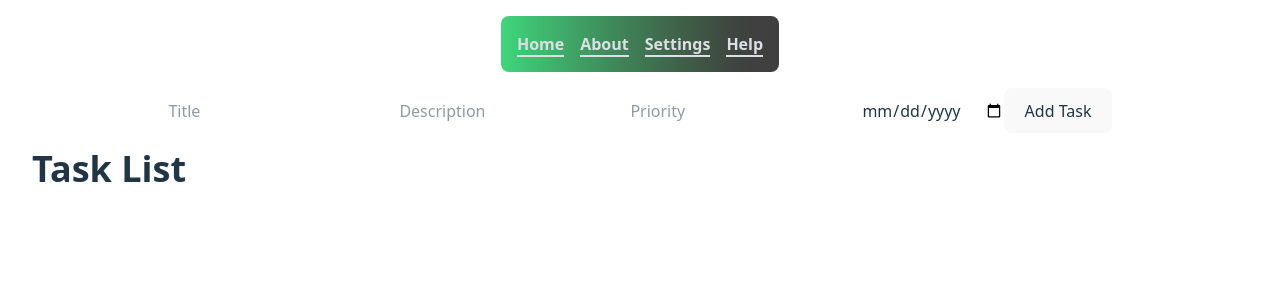
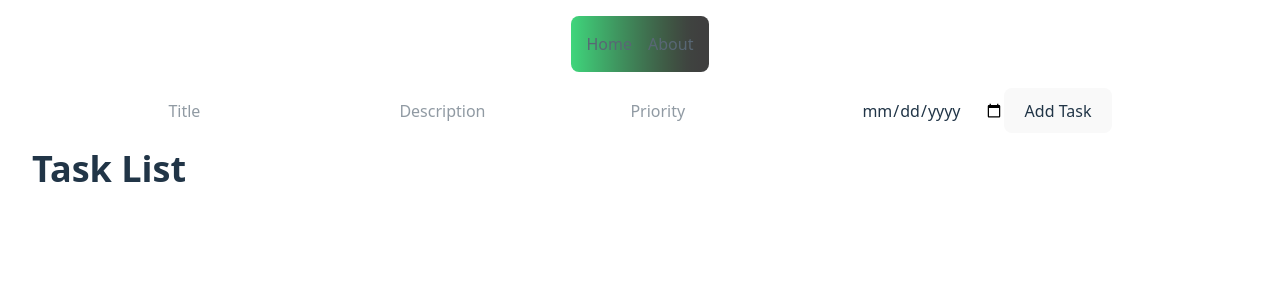
Before and after one commit to Hoochymoochy/web-class, a React (Vite) app in the folder my-react-app/: page / in a window 1280 px wide. Shown: the top 300 px of the page. Built offline with nearby package versions, Linux system fonts and the light colour scheme.

Commit message:
updated router to use routes

```diff
--- a/my-react-app/src/Components/Header.tsx
+++ b/my-react-app/src/Components/Header.tsx
@@ -1,17 +1,13 @@
+import { Link } from "react-router-dom";
 
 function Header() {
     return <header>
-        <nav className="bg-gradient-to-r from-green-500 to-black opacity-75 p-4 rounded-b-lg mb-4 rounded-t-lg ">
+        <nav className="bg-linear-to-r from-green-500 to-black opacity-75 p-4 rounded-b-lg mb-4 rounded-t-lg ">
             <ul className="flex justify-center space-x-4">
-                <li><a className="text-gray-300 font-bold border-b-2 border-gray-300" href="/">Home</a></li>
-                <li><a className="text-gray-300 font-bold border-b-2 border-gray-300" href="/">About</a></li>
-                <li><a className="text-gray-300 font-bold border-b-2 border-gray-300" href="/">Settings</a></li>
-                <li><a className="text-gray-300 font-bold border-b-2 border-gray-300" href="/">Help</a></li>
-
+                <li><Link to="/">Home</Link></li>
+                <li><Link to="/about">About</Link></li>
             </ul>
         </nav>
-
-
     </header>;
 }
 
--- a/my-react-app/src/Components/TaskCard.tsx
+++ b/my-react-app/src/Components/TaskCard.tsx
@@ -1,5 +1,5 @@
 import { Link } from "react-router-dom";
-import type { Task } from "../App";
+import type { Task } from "../Type";
 
 type TaskCardProps = {
     task: Task
--- a/my-react-app/src/Components/TaskList.tsx
+++ b/my-react-app/src/Components/TaskList.tsx
@@ -1,6 +1,6 @@
 import React from "react";
 import TaskCard from "./TaskCard";
-import type { Task } from "../App";
+import type { Task } from "../Type";
 type TaskListProps = {
     tasks: Task[];
     onDelete: (id: number) => void;
--- /dev/null
+++ b/my-react-app/src/Type.ts
@@ -0,0 +1,8 @@
+export interface Task {
+    id: number;
+    title: string;
+    description: string;
+    priority: number;
+    dueDate: string;
+    completed: boolean;
+}
--- a/my-react-app/src/index.css
+++ b/my-react-app/src/index.css
@@ -1,7 +1,5 @@
 @import "tailwindcss";
-@tailwind base;
-@tailwind components;
-@tailwind utilities;
+
 
 
 :root {
--- a/my-react-app/src/page/Task.tsx
+++ b/my-react-app/src/page/Task.tsx
@@ -1,31 +1,24 @@
 import { useEffect, useState } from "react";
 import { useParams } from "react-router-dom";
+import type { Task } from "../Type";
 
 
 function Task() {
   const { id } = useParams();
-  const [task, setTask] = useState<TaskType | null>(null);
+  const [task, setTask] = useState<Task | null>(null);
 
   useEffect(() => {
-    if (!id) return;
+    const task = JSON.parse(localStorage.getItem("tasks") || "[]").find((task: Task) => task.id === Number(id));
+    setTask(task);
 
-    const tasks: TaskType[] = JSON.parse(
-      localStorage.getItem("tasks") || "[]"
-    );
-
-    console.log(id)
-
-
-
-
-    const foundTask = tasks.find(task => task.id === id);
-    console.log(foundTask)
-    setTask(foundTask || null);
   }, [id]);
 
   return (
     <div>
       <h2>{task?.title ?? "Task not found"}</h2>
+      <h2>{task?.description ?? "Task not found"}</h2>
+      <h2>{task?.dueDate ?? "Task not found"}</h2>
+      <h2>{task?.priority ?? "Task not found"}</h2>
     </div>
   );
 }
```
Also changed, not shown: my-react-app/src/page/Home.tsx (+1 -9 lines).
